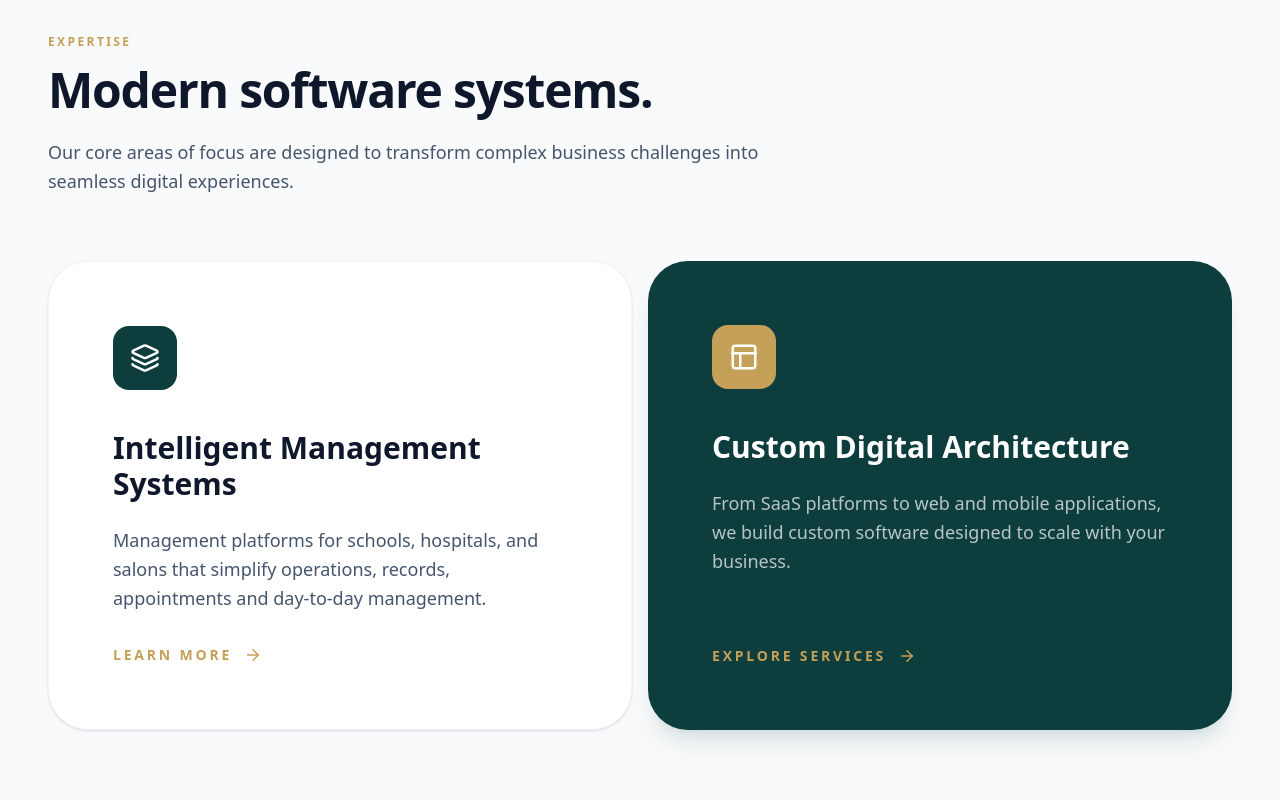
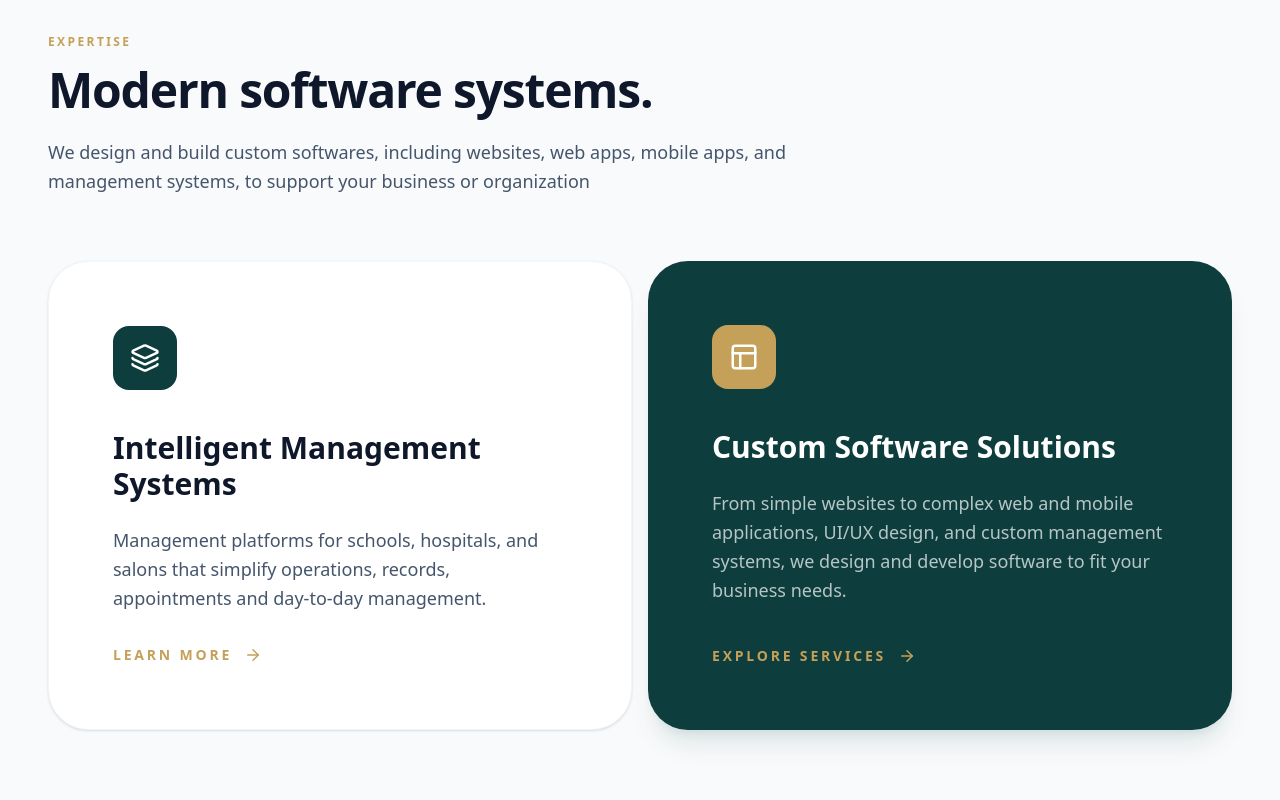
Before and after one commit to elpah/paruah-systems, a React (Vite) app: page / in a window 1280 px wide. Shown: the part 900-1700 px from the top of the page. Built offline with nearby package versions, Linux system fonts and the light colour scheme; a web font is replaced by a local one.

Commit message:
content changes

```diff
--- a/src/pages/Contact.tsx
+++ b/src/pages/Contact.tsx
@@ -140,14 +140,14 @@ const Contact = () => {
             <div className="space-y-6">
               <ContactInfoCard
                 href="mailto:info@paruah.com"
-                label="Direct Email"
+                label="Send an Email"
                 value="info@paruah.com"
                 icon={Mail}
               />
 
               <ContactInfoCard
                 href="https://wa.me/31627499165"
-                label="Office Line"
+                label="Chat with us"
                 value="+31 62 749 9165"
                 icon={SiWhatsapp}
               />
--- a/src/pages/Home.tsx
+++ b/src/pages/Home.tsx
@@ -125,7 +125,7 @@ const Home = () => {
           <SectionTitle
             subtitle="Expertise"
             title="Modern software systems."
-            description="Our core areas of focus are designed to transform complex business challenges into seamless digital experiences."
+            description="We design and build custom softwares, including websites, web apps, mobile apps, and management systems, to support your business or organization"
           />
 
           <div className="grid grid-cols-1 lg:grid-cols-2 gap-10 lg:gap-4">
@@ -157,11 +157,12 @@ const Home = () => {
                   <Layout size={30} />
                 </div>
                 <h3 className="text-3xl font-semibold text-white mb-6">
-                  Custom Digital Architecture
+                  Custom Software Solutions
                 </h3>
                 <p className="text-lg text-white/70 leading-relaxed mb-8">
-                  From SaaS platforms to web and mobile applications, we build custom software
-                  designed to scale with your business.
+                  From simple websites to complex web and mobile applications, UI/UX design, and
+                  custom management systems, we design and develop software to fit your business
+                  needs.{' '}
                 </p>
               </div>
 
@@ -187,7 +188,7 @@ const Home = () => {
           <div className="flex justify-end -mt-10 mb-10 md:mt-0">
             <button
               onClick={() => navigate('/solutions')}
-              className="flex items-center gap-2 text-sm font-bold uppercase text-slate-400 hover:text-[#0D3D3D] transition-colors group"
+              className="cursor-pointer flex items-center gap-2 text-sm font-bold uppercase text-slate-400 hover:text-[#0D3D3D] transition-colors group"
             >
               View All Projects
               <ArrowUpRight
@@ -298,7 +299,7 @@ const Home = () => {
           <SectionTitle
             subtitle="The Journey"
             title="A standard for precision."
-            description="Our delivery model combines rapid prototyping with rigorous engineering to bring your vision to life."
+            description="A step-by-step process from planning to deployment."
             light
           />
 
```
